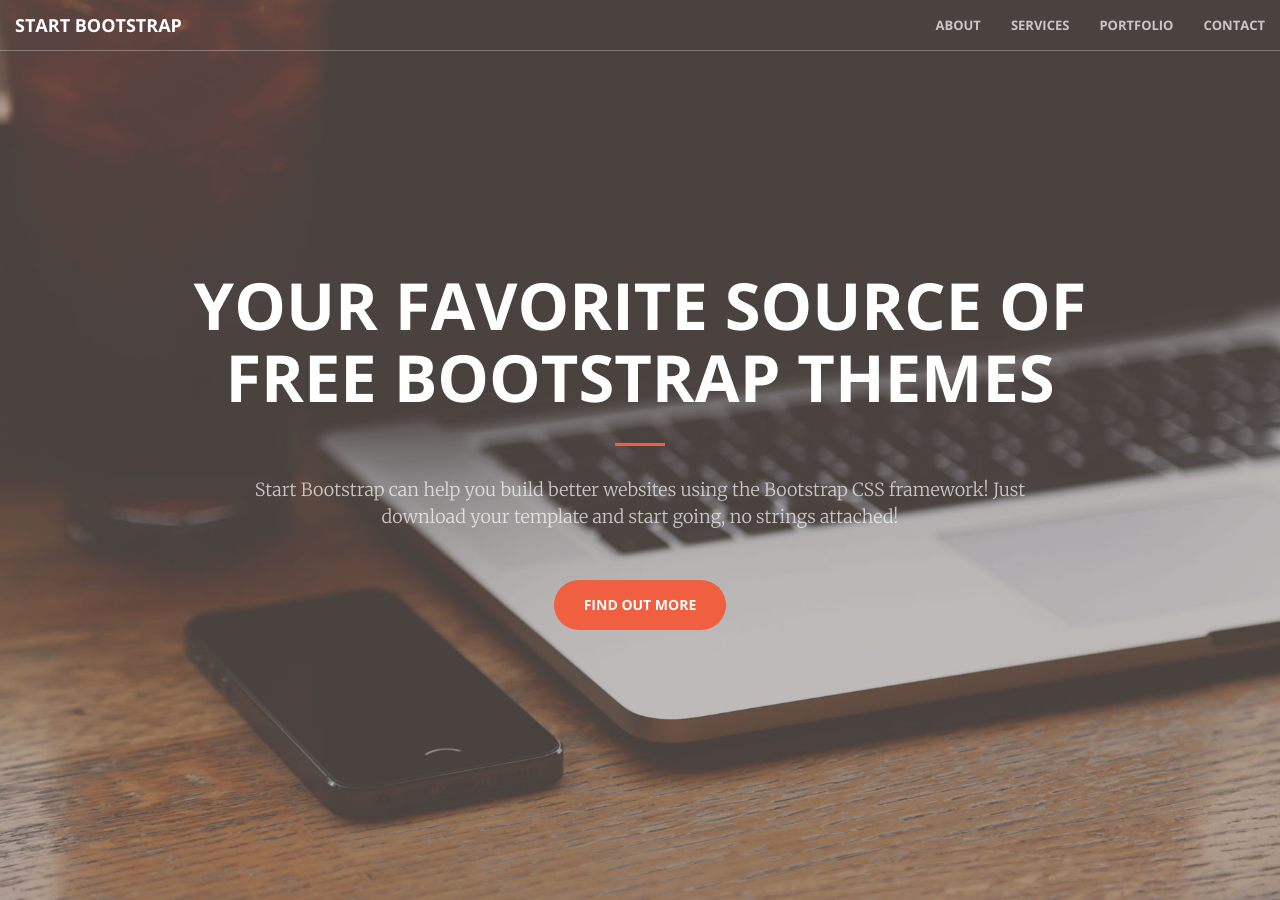
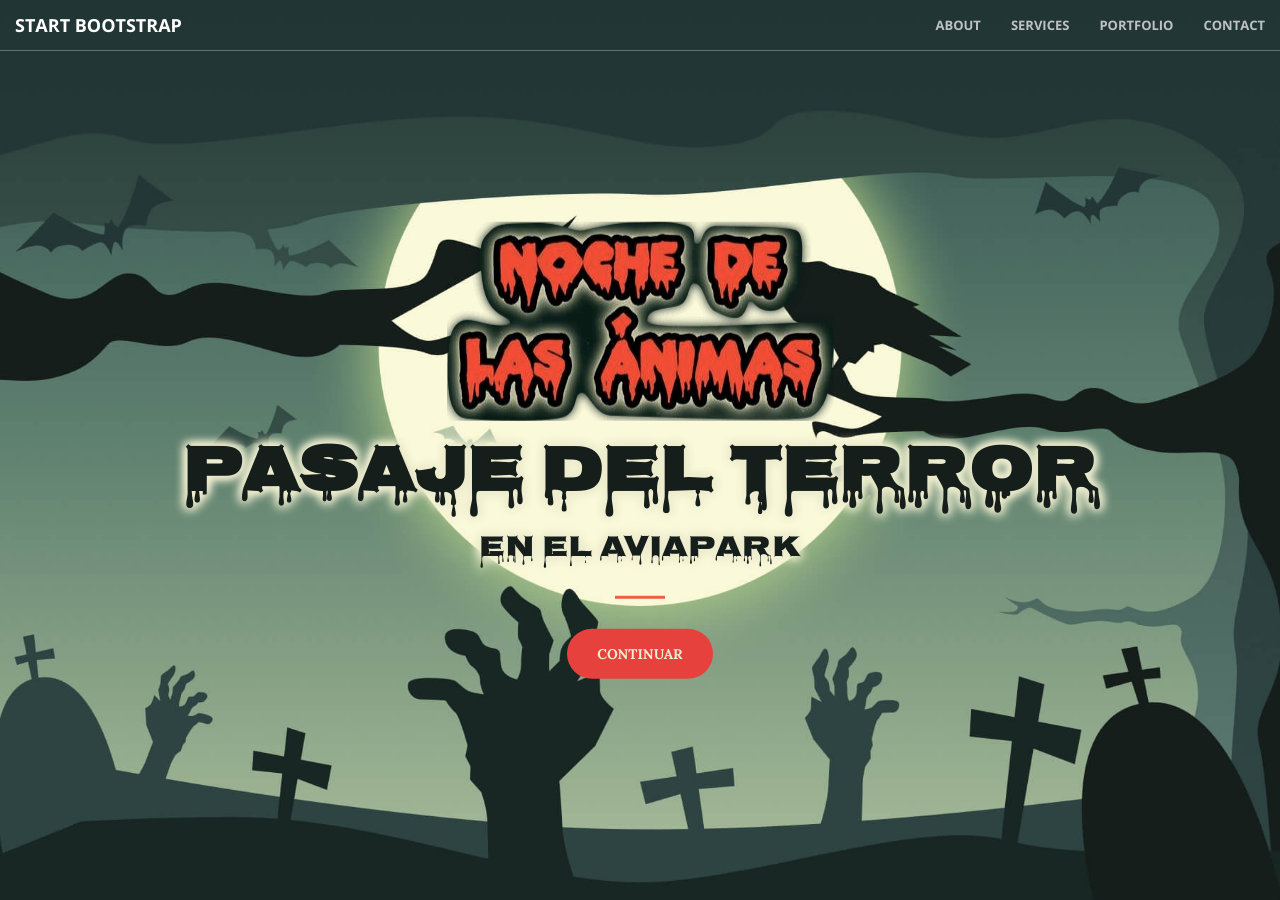
Before and after one commit to aaromnido/noche-de-animas, a Jekyll site: the page built from index.html, in a window 1280 px wide and 900 px high. Built offline with Jekyll 4.4.1, drawn with Linux system fonts in a browser that asks for light colours.

Commit message:
Design step one

```diff
--- a/_includes/head.html
+++ b/_includes/head.html
@@ -16,6 +16,10 @@
     <link href='http://fonts.googleapis.com/css?family=Merriweather:400,300,300italic,400italic,700,700italic,900,900italic' rel='stylesheet' type='text/css'>
     <link rel="stylesheet" href="font-awesome/css/font-awesome.min.css" type="text/css">
 
+    <link href='https://fonts.googleapis.com/css?family=Nosifer' rel='stylesheet' type='text/css'>
+    <link href='https://fonts.googleapis.com/css?family=Creepster' rel='stylesheet' type='text/css'>
+    <link href='https://fonts.googleapis.com/css?family=Lora:400,700' rel='stylesheet' type='text/css'>
+
     <!-- Plugin CSS -->
     <link rel="stylesheet" href="css/animate.min.css" type="text/css">
 
--- a/_includes/header.html
+++ b/_includes/header.html
@@ -1,10 +1,12 @@
 <header>
     <div class="header-content">
         <div class="header-content-inner">
-            <h1>Your Favorite Source of Free Bootstrap Themes</h1>
+            <img src="img/logo-big-nochedeanimas.png" class="img-responsive center-block logo" alt="">
+            <h1>Pasaje del Terror</h1>
+            <h2>En el Aviapark</h2>
             <hr>
-            <p>Start Bootstrap can help you build better websites using the Bootstrap CSS framework! Just download your template and start going, no strings attached!</p>
-            <a href="#about" class="btn btn-primary btn-xl page-scroll">Find Out More</a>
+
+            <a href="#about" class="btn btn-primary btn-xl page-scroll">Continuar</a>
         </div>
     </div>
 </header>
--- a/_sass/_base.scss
+++ b/_sass/_base.scss
@@ -170,6 +170,12 @@
                 margin-top: 0;
                 margin-bottom: 0;
             }
+            h1, h2, h3{
+                font-family: "Nosifer";
+                color: $black;
+                $color-shadow: $yellow;
+                text-shadow: 3px 3px 10px $color-shadow, -3px -3px 10px $color-shadow, -3px 3px 10px $color-shadow, 3px -3px 10px $color-shadow;
+            }
             hr {
                 margin: 30px auto;
             }
@@ -179,6 +185,9 @@
                 font-size: 16px;
                 margin-bottom: 50px;
             }
+        }
+        .logo{
+            margin-bottom: 2rem;
         }
     }
     @media (min-width: 768px) {
@@ -300,7 +309,8 @@
 }
 
 .btn-primary {
-    @include button-variant(white, $theme-primary, $theme-primary);
+    @include button-variant($yellow, $red, $green);
+    font-family: "Lora" !important;
 }
 
 .btn {
--- a/_sass/_mixins.scss
+++ b/_sass/_mixins.scss
@@ -1,3 +1,12 @@
+// COLORS
+
+$black: #151E1B;
+$green-dark: #243333;
+$green: #446D67;
+$green-light: #9CB596;
+$yellow: #EDECCE;
+$red: #E7413D;
+$red-light: #EB7968;
 @mixin transition-all()
 {
     -webkit-transition: all 0.35s;
```
Also changed, not shown: img/header.jpg, img/logo-big-nochedeanimas.png (added).
